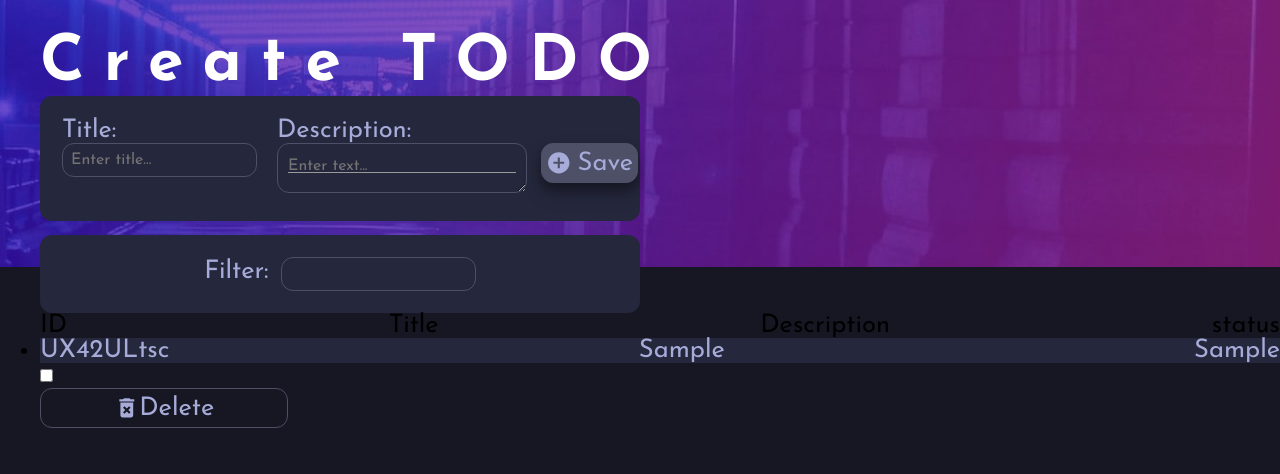
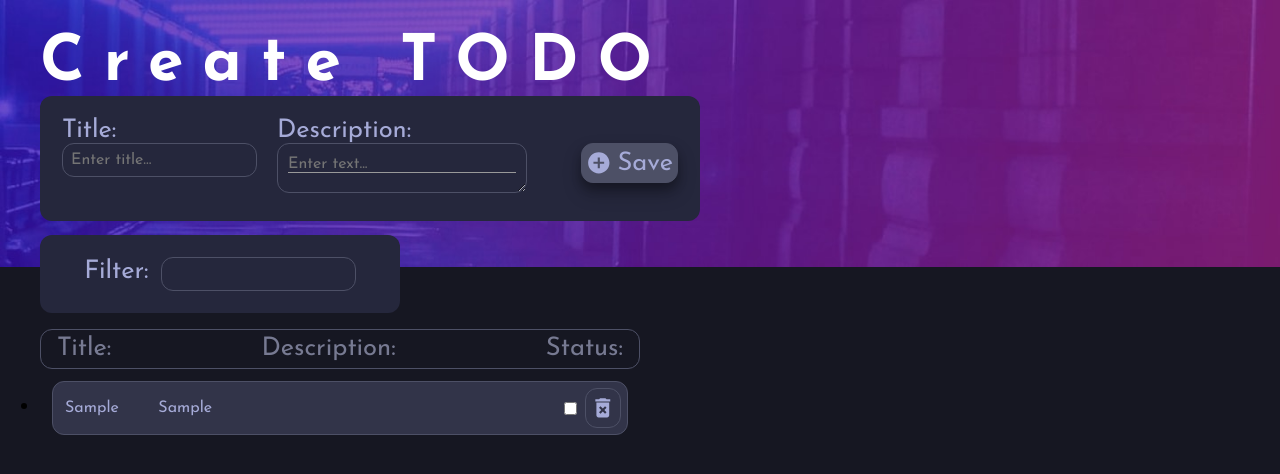
Before and after one commit to AnnaDorosheva/planning-app, a React (Create React App) app: page / in a window 1280 px wide. Both pictures are taken after typing "Sample", "Sample" into the empty fields and a click on the button "Save". Shown: the top 474 px of the page. Built offline with nearby package versions, Linux system fonts and the light colour scheme.

Commit message:
add styles for head and tasks

```diff
--- a/src/App.js
+++ b/src/App.js
@@ -1,15 +1,40 @@
-import React, { Component } from 'react';
-import s from './App.module.css';
+import React, { useState, useEffect } from "react";
+import s from "./App.module.css";
 import TodoList from "./TodoList/TodoList";
+import TodoCreator from "./TodoCreator/TodoCreator";
+import TodoFilter from "./TodoFilter/TodoFilter";
 
-export default class App extends Component {
+const App = () => {
+  const [itemsArr, setItemsArr] = useState(
+    JSON.parse(localStorage.getItem("items")) || []
+  );
+  const [filter, setFilter] = useState("");
 
-  render() {
-    return (
-      <div  className={s.container}>
-        <h1 className={s.nameApp}>Create TODO</h1>
-        <TodoList />
-      </div>
-    )
-  }
-}
+  useEffect(() => {
+    localStorage.setItem("items", JSON.stringify(itemsArr));
+  }, [itemsArr]);
+
+  const addItem = (todo) => {
+    setItemsArr((itemsArr) => [...itemsArr, todo]);
+  };
+
+  const deleteItem = (id) => {
+    const newArr = itemsArr.filter((i) => i.id !== id);
+    setItemsArr(newArr);
+  };
+
+  const handleFilter = (e) => {
+    setFilter(e.currentTarget.value);
+  };
+
+  return (
+    <div className={s.container}>
+      <h1 className={s.nameApp}>Create TODO</h1>
+      <TodoCreator pushItem={addItem} />
+      <TodoFilter onFilter={handleFilter} filter={filter} />
+      <TodoList itemsArr={itemsArr} filter={filter} deleteItem={deleteItem} />
+    </div>
+  );
+};
+
+export default App;
--- a/src/Todo/Todo.js
+++ b/src/Todo/Todo.js
@@ -1,18 +1,19 @@
 import React, { useState } from "react";
 import { MdDeleteForever } from "react-icons/md";
 import ModalWindow from "../Modalindow/ModalWindow";
-import { TodoContainer} from "./Todo.styled";
+import { TodoContainer } from "./Todo.styled";
 import { Button } from "../utils/Button";
+import s from "./Todo.module.css";
 
 const Todo = (props) => {
-
   const [isDone, setIsDone] = useState(false);
   const [isOpenModal, setIsOpenModal] = useState(false);
+
   const changeIsDone = () => {
     setIsDone(!isDone);
   };
 
-  const openModal = () => {
+  const openModal = (e) => {
     setIsOpenModal(!isOpenModal);
   };
 
@@ -24,23 +25,27 @@ const Todo = (props) => {
 
   return (
     <>
-      <TodoContainer onClick={openModal}>
-        <p>{props.item.id}</p>
-        <p>{props.item.todoHeader}</p>
-        <p>{props.item.todoText}</p>
+      <TodoContainer>
+        <p className={s.title} onClick={openModal}>{props.item.todoHeader}</p>
+        <p className={s.text} onClick={openModal}>{props.item.todoText}</p>
+
+        <input
+          className={s.checkbox}
+          type="checkbox"
+          name="isDone"
+          onChange={changeIsDone}
+          checked={isDone}
+        />
+        <Button onClick={props.delete} icon={<MdDeleteForever />}></Button>
       </TodoContainer>
-      <input
-        type="checkbox"
-        name="isDone"
-        onChange={changeIsDone}
-        checked={isDone}
-      />
-      <Button onClick={props.delete} icon={<MdDeleteForever/>}>
-         Delete
-      </Button>
       <>
         {isOpenModal && (
-          <ModalWindow closeModal={closeBlackdropModal} title={props.item.todoHeader} description={props.item.todoText} status={isDone} />
+          <ModalWindow
+            closeModal={closeBlackdropModal}
+            title={props.item.todoHeader}
+            description={props.item.todoText}
+            status={isDone}
+          />
         )}
       </>
     </>
--- /dev/null
+++ b/src/Todo/Todo.module.css
@@ -0,0 +1,15 @@
+.title {
+    display: flex;
+    width: 100px;
+    padding: 6px;
+    margin-right: 6px;
+}
+.text {
+    width: 470px;
+    padding: 6px;
+}
+.checkbox {
+    background-color: var(--clr-gb-3);
+    margin-right: 8px;
+    margin-left: 8px;
+}
--- a/src/Todo/Todo.styled.js
+++ b/src/Todo/Todo.styled.js
@@ -3,12 +3,21 @@ import styled from "@emotion/styled";
 export const TodoContainer = styled.div`
   display: flex;
   justify-content: space-between;
+  align-items: center;
+  font-size: var(--small-font);
+  word-break: break-all;
   color: var(--clr-gb-2);
-  background-color: var(--clr-card-bg);
+  background-color: var(--clr-gb-6);
+  border: 0.1rem solid var(--clr-gb-5);
+  border-radius: 12px;
+  padding: 6px;
+  margin: 12px;
 
 
   &:hover,
   &:focus {
-    background-color: grey;
+    background-color: var(--clr-gb-4);
+    box-shadow: var(--clr-box-shadow1);
+    transition: background-color 0.5s ease;
   }
 `;
--- a/src/TodoCreator/TodoCreator.module.css
+++ b/src/TodoCreator/TodoCreator.module.css
@@ -2,13 +2,14 @@
   display: flex;
   justify-content: space-between;
   color: var(--clr-gb-2);
-  width: 600px;
+  width: 660px;
   background-color: var(--clr-card-bg);
   padding: 22px;
   border-radius: 12px;
 }
 .creatorContainer:hover, .creatorContainer:focus {
   box-shadow: var(--clr-box-shadow1);
+  transition: box-shadow 0.2s ease;
 }
 .addIcon {
   margin-right: 6px;
@@ -19,7 +20,7 @@
 }
 .textarea {
   font: inherit;
-  font-size: 16px;
+  font-size: var(--small-font);
   background-color: var(--clr-gb-3);
   outline: none;
   width: 250px;
@@ -28,11 +29,11 @@
   border-radius: 12px;
   color: var(--clr-gb-2);
   padding: 10px;
-  line-height: 1.6rem;
+  line-height: 20px;
   background:
     repeating-linear-gradient(to bottom,
       #999 0 1px,
-      transparent 1px 1.6rem)
+      transparent 1px 20px)
     0 18px / 100% content-box no-repeat;
   overflow: hidden;
 }
--- a/src/TodoFilter/TodoFilter.module.css
+++ b/src/TodoFilter/TodoFilter.module.css
@@ -2,7 +2,7 @@
   display: flex;
   justify-content: center;
   color: var(--clr-gb-2);
-  width: 600px;
+  width: 360px;
   background-color: var(--clr-card-bg);
   padding: 22px;
   border-radius: 12px;
@@ -11,10 +11,11 @@
 .filterContainer:hover,
 .filterContainer:focus {
   box-shadow: var(--clr-box-shadow1);
+  transition: box-shadow 0.2s ease;
 }
 .input {
   font: inherit;
-  font-size: 16px;
+  font-size: var(--small-font);
   background: transparent;
   outline: none;
   border: 0.1rem solid var(--clr-gb-5);
--- a/src/TodoList/TodoList.js
+++ b/src/TodoList/TodoList.js
@@ -1,27 +1,9 @@
-import React, { useState } from "react";
+import React from "react";
 import s from "./TodoList.module.css";
-import TodoCreator from "../TodoCreator/TodoCreator";
 import Todo from "../Todo/Todo";
-import TodoFilter from "../TodoFilter/TodoFilter";
 
-const TodoList = () => {
-  const [itemsArr, setItemsArr] = useState([]);
-  const [filter, setFilter] = useState("");
-
+const TodoList = ({ itemsArr, filter, deleteItem }) => {
   const normalaizedFilter = filter.toLowerCase();
-
-  const addItem = (todo) => {
-    setItemsArr((itemsArr) => [...itemsArr, todo]);
-  };
-
-  const deleteItem = (id) => {
-    const newArr = itemsArr.filter((i) => i.id !== id);
-    setItemsArr(newArr);
-  };
-
-  const handleFilter = (e) => {
-    setFilter(e.currentTarget.value);
-  };
 
   const filteredTodos = itemsArr.filter((item) =>
     item.todoText.toLowerCase().includes(normalaizedFilter)
@@ -30,13 +12,11 @@ const TodoList = () => {
   return (
     <div>
       <section className={s.todoListContainer}>
-        <TodoCreator pushItem={addItem} />
-        <TodoFilter onFilter={handleFilter} filter={filter} />
         <div className={s.todoList}>
-          <p>ID</p>
-          <p>Title</p>
-          <p>Description</p>
-          <p>status</p>
+          <div className={s.heder}>
+            <p>Title:</p>
+            <p>Description:</p>
+            <p>Status:</p>
           </div>
           <ul>
             {itemsArr.length > 0 &&
@@ -46,6 +26,7 @@ const TodoList = () => {
                 </li>
               ))}
           </ul>
+        </div>
       </section>
     </div>
   );
--- a/src/TodoList/TodoList.module.css
+++ b/src/TodoList/TodoList.module.css
@@ -1,7 +1,20 @@
 .todoList {
     display: flex;
-    justify-content: space-between;
+    flex-direction: column;
+    width: 600px;
 }
 .todoListContainer {
-    /* width: 600px; */
+
 }
+.heder {
+    display: flex;
+    justify-content: space-between;
+    font: inherit;
+    color: var(--clr-gb-3);
+    background: transparent;
+    height: 2.5rem;
+    border: 0.1rem solid var(--clr-gb-5);
+    border-radius: 12px;
+    padding: 6px 16px 6px 16px;
+    margin-top: 16px;
+}
--- a/src/index.css
+++ b/src/index.css
@@ -3,6 +3,9 @@
 :root {
   --ff-sans: "Josefin Sans", sans-serif;
   --base-font: 1.6rem;
+  --midium-font: 18px;
+  --small-font: 16px;
+  --xs-font: 12px;
   --fw-normal: 400;
   --fw-bold: 700;
   --img-bg: url("../src/images/bg-desktop-dark.jpg");
--- a/src/utils/Button.js
+++ b/src/utils/Button.js
@@ -5,22 +5,22 @@ const ButtonStyled = styled.button`
   color: var(--clr-gb-2);
   font: inherit;
   font-size: var(--base-font);
-  transition: color 0.3s ease;
+  transition: color 3s ease;
   display: flex;
   justify-content: center;
   align-items: center;
-  border: 2px solid;
   background: transparent;
-  min-width: 20%;
   height: 2.5rem;
   border: 0.1rem solid var(--clr-gb-5);
   border-radius: 12px;
   padding: 4px;
+  cursor: pointer;
 
   :hover,
   :focus {
     background-color: var(--clr-gb-5);
     box-shadow: var(--clr-box-shadow1);
+    transition: background-color 0.5s ease;
   }
 `;
 
```
Also changed, not shown: 1 other file (tests, documents, lock files or other folders). Lines whose indentation alone changed are shown as unchanged.
